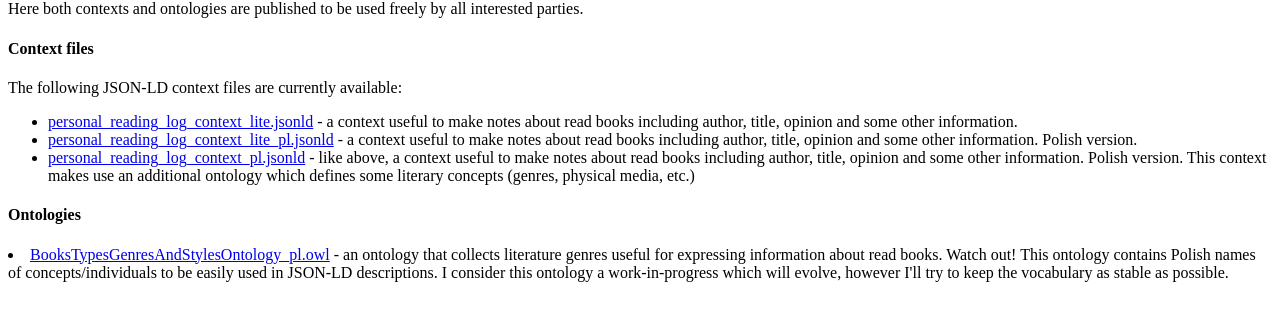
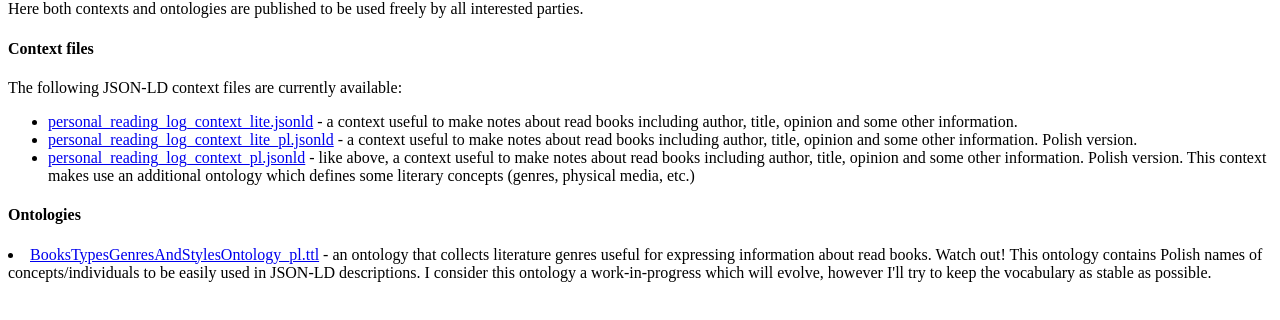
Before and after one commit to michalroj/ontologies, a plain HTML site: page index.html in a window 1280 px wide. Shown: the part 66-386 px from the top of the page. Drawn offline with Linux system fonts and the light colour scheme.

Commit message:
Update of ontology link - from OWL 2 (.owl) to Turte (.ttl) serialization. Turtle version added to the repo.

```diff
--- a/index.html
+++ b/index.html
@@ -14,7 +14,7 @@
 	</div>
 	<h4>Ontologies</h4>
 	<div>
-		<li><a href="ontologies/BooksTypesGenresAndStylesOntology_pl.owl">BooksTypesGenresAndStylesOntology_pl.owl</a> - an ontology that collects literature genres useful for
+		<li><a href="ontologies/BooksTypesGenresAndStylesOntology_pl.ttl">BooksTypesGenresAndStylesOntology_pl.ttl</a> - an ontology that collects literature genres useful for
 			expressing information about read books. Watch out! This ontology contains Polish names of concepts/individuals to be easily used in JSON-LD descriptions.
 			I consider this ontology a work-in-progress which will evolve, however I'll try to keep the vocabulary as stable as possible.
 	</div>
```
Also changed, not shown: 3 other files.
